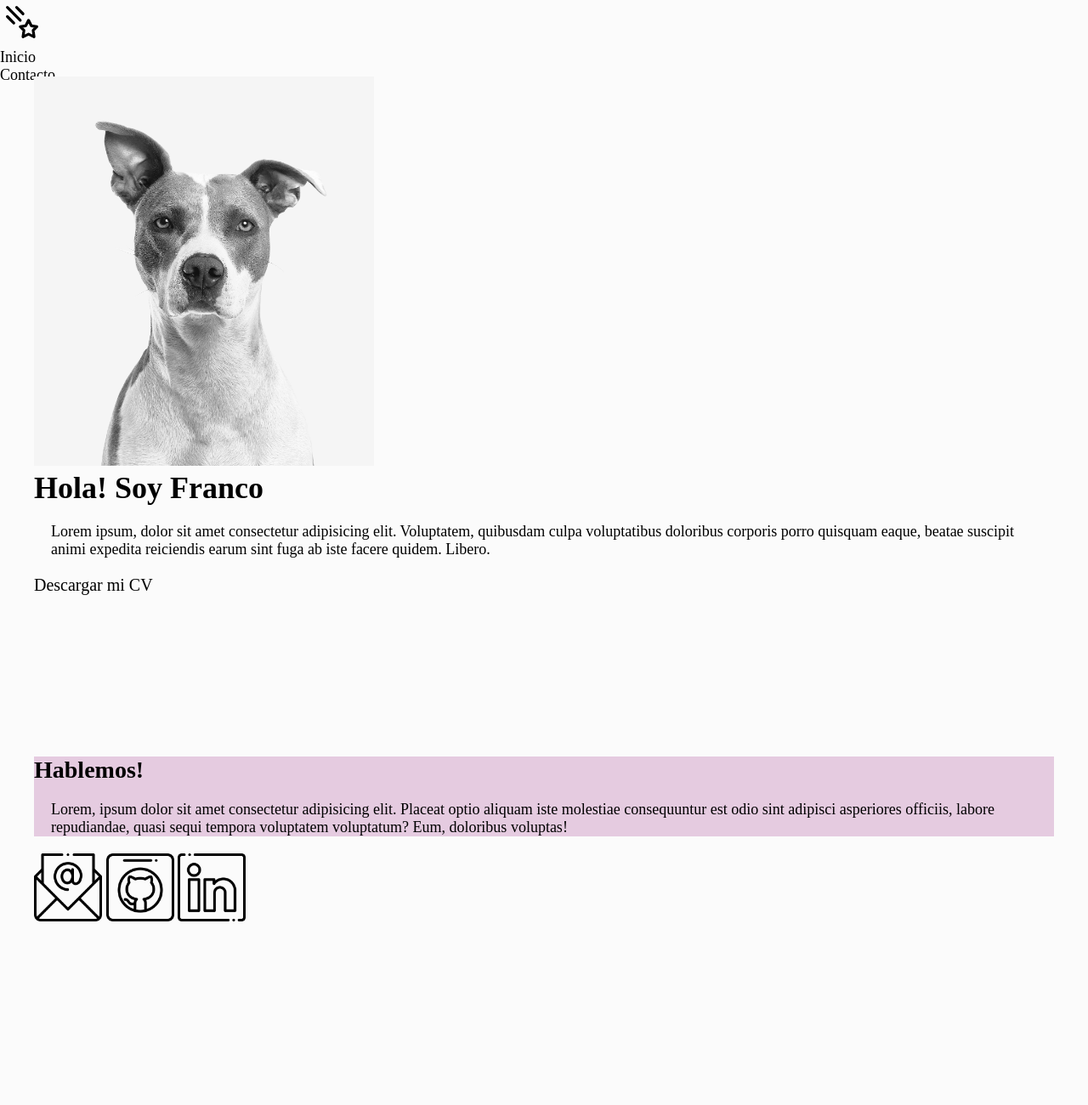
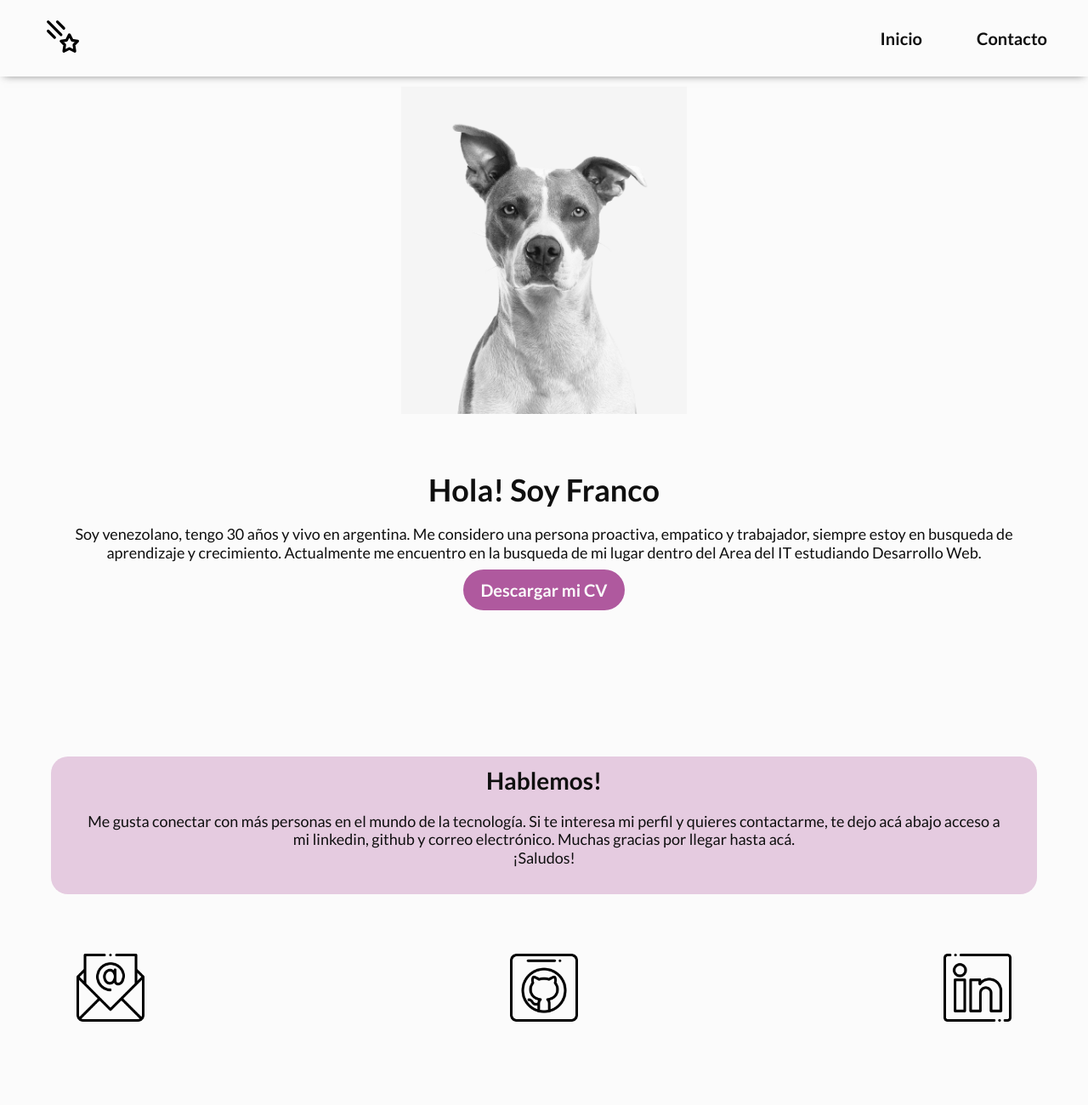
Before and after one commit to FrancoBalbo/Proyecto-FrancoBalbo-, a plain HTML site: page index.html in a window 1280 px wide. Shown: the top 1300 px of the page at 85% size. Drawn offline with Linux system fonts and the light colour scheme.

Commit message:
mi primer commit

```diff
--- a/css/styles.css
+++ b/css/styles.css
@@ -1,12 +1,6 @@
-/* En este archivo escriban su CSS */
+@import url('https://fonts.googleapis.com/css2?family=Lato:wght@400;700&display=swap');
 
-/* Fonts */
-/* Importar aquí la font */
-
-
-/* Aquí les dejamos como ayuda este "reset" en el cual ajustamos algunas propiedades
-*  cuyos valores asigna por defecto el navegador.
-*/
+/* Aquí les dejamos como ayuda este "reset" en el cual ajustamos algunas propiedades cuyos valores asigna por defecto el navegador. */
 
 /* Reset */
 * {
@@ -28,18 +22,22 @@ a {
     color: inherit;
 }
 
-/* Este max-width es para que el contenido no se "estire" demasiado hacia los costados y
-*  el margin: auto; para tenerlo centrado fácilmente ;)
-*/
+/* Este max-width es para que el contenido no se "estire" demasiado hacia los costados y el margin: auto; para tenerlo centrado fácilmente ;) */
 
 main {
     max-width: 1200px;
     margin: auto;
 }
 
+/* Etiquetas Proyecto */
+
 body {
     background-color: #fbfbfb;
     font-size: 18px;
+    font-family: 'Lato', sans-serif;
+    line-height: 1.2;
+    color: #0f0f0f;
+    text-align: center ;
 }
 
 h1 {
@@ -49,53 +47,84 @@ h1 {
 h2 {
     font-size: 28px;
 }
-header {
-    height: 90px;
-}
-
-section {
-    min-height: 100vh;
-}
 
 p {
     margin: 20px;
 }
 
+header {
+    position: fixed;
+    display: flex;
+    justify-content: space-between;
+    align-items: center;
+    padding: 16px;
+    height: 90px;
+    width: 100%;
+    background-color: #fbfbfb;
+    box-shadow: 0px 3px 10px -5px #5f5f5f;
+    font-weight: 700;
+}
+
+
+section {
+    min-height: 100vh;
+    padding-top: 70px;
+}
+
+.logo {
+    margin-left: 32px;
+}
+
+.menu {
+    display: flex;
+    font-size: 20px;
+}
+
+.menu li a {
+    padding: 32px;
+}
+
 .fotoPerfil {
     width: 400px;
+    max-width: 100%;
+    padding: 32px;
+    margin-bottom: 32px;
 }
 
 .boton {
     font-size: 20px;
+    background-color: #af599e;
+    color: #fbfbfb;
+    padding: 12px 20px;
+    border-radius: 50px;
+    font-weight: 700;
+}
+
+.hablemos {
+    background-color: rgba(175, 89, 158, 0.3);
+    margin: 20px;
+    padding: 12px 20px;
+    border-radius: 20px;
+}
+
+.redes {
+    display: flex;
+    justify-content: space-between;
+    align-items: flex-end;
+    margin: 50px;
+    margin-top: 70px;
 }
 
 .redes img {
     width: 5rem;
 }
 
-.hablemos {
-    background-color: rgba(175, 89, 158, 0.3);
-}
-
 footer {
     height: 90px;
     background-color: #af599e;
+    color: #fbfbfb;
+    font-size: 16px;
+    display: flex;
+    justify-content: center;
+    align-items: center;
 }
-
-/* Recomendaciones!
-*  - Comenzar desde lo más general y luego ir hacia lo mas específico, asignando primero
-*    "estilos generales". Una buena idea sería comenzar por el <body> ;)
-*
-*  - Recuerden que queremos evitar "repetir código", en CSS usando la cualidad de la herencia
-*    podemos setear ciertas propiedades en un elemento padre y dejar que sean heredadas (por ejemplo: font-size)
-*
-*  - Nadie sabe todas las propiedades CSS de memoria, si no saben como hacer algo no lo recuerdan, la respuesta
-*    pueden encontrarla buscando en la web algo como "CSS como hacer ... " o "propiedad css para hacer ..."
-*
-*  - Usen mucho las herramientas para desarrolladores del navegador para ir
-*    probando el CSS que escriben, resolver dudas y problemas.
-*
-*  - Paciencia, resiliencia y creatividad! No se desanimen, las primeras experiencias maquetando con HTML y CSS
-*    pueden ser frustrantes, pero estas habilidades se van desarrollando con la experiencia, es como aprender
-*    un trabajo manual, hacer una artesanía, tocar un instrumento musical... la práctica es todo!
-*/
--- a/index.html
+++ b/index.html
@@ -6,16 +6,18 @@
     <meta name="viewport" content="width=device-width, initial-scale=1.0">
     <title>Franco Alfonso Balbo Medina</title>
 
-    <!-- CSS -->
+    <link rel="preconnect" href="https://fonts.googleapis.com">
+    <link rel="preconnect" href="https://fonts.gstatic.com" crossorigin>
+    <link href="https://fonts.googleapis.com/css2?family=Lato:wght@400;700&display=swap" rel="stylesheet">
+
     <link rel="stylesheet" href="css/styles.css">
-
 </head>
 
 <body>
 
     <header>
-        <nav>
-            <a href="#inicio">
+        <div class="logo">
+            <a href="logo">
                 <svg xmlns="http://www.w3.org/2000/svg" class="icon icon-tabler icon-tabler-comet" width="52" height="52" viewBox="0 0 24 24" stroke-width="1.5" stroke="#000000" fill="none" stroke-linecap="round" stroke-linejoin="round">
                     <path stroke="none" d="M0 0h24v24H0z" fill="none"/>
                     <path d="M15.5 18.5l-3 1.5l.5 -3.5l-2 -2l3 -.5l1.5 -3l1.5 3l3 .5l-2 2l.5 3.5z" />
@@ -24,6 +26,9 @@
                     <line x1="4" y1="9" x2="7.5" y2="12.5" />
                 </svg>
             </a>
+        </div>
+
+        <nav>
             <ul class="menu">
                 <li>
                     <a href="#inicio">Inicio</a>
@@ -42,7 +47,7 @@
             <article class="presentacion">
                 <h1>Hola! Soy Franco</h1>
 
-                <p>Lorem ipsum, dolor sit amet consectetur adipisicing elit. Voluptatem, quibusdam culpa voluptatibus doloribus corporis porro quisquam eaque, beatae suscipit animi expedita reiciendis earum sint fuga ab iste facere quidem. Libero.
+                <p>Soy venezolano, tengo 30 años y vivo en argentina. Me considero una persona proactiva, empatico y trabajador, siempre estoy en busqueda de aprendizaje y crecimiento. Actualmente me encuentro en la busqueda de mi lugar dentro del Area del IT estudiando Desarrollo Web.
                 </p>
 
                 <a class="boton" href="#">Descargar mi CV</a>
@@ -53,7 +58,7 @@
             <article class="hablemos">
                 <h2>Hablemos!</h2>
 
-                <p>Lorem, ipsum dolor sit amet consectetur adipisicing elit. Placeat optio aliquam iste molestiae consequuntur est odio sint adipisci asperiores officiis, labore repudiandae, quasi sequi tempora voluptatem voluptatum? Eum, doloribus voluptas!
+                <p>Me gusta conectar con más personas en el mundo de la tecnología. Si te interesa mi perfil y quieres contactarme, te dejo acá abajo acceso a mi linkedin, github y correo electrónico. Muchas gracias por llegar hasta acá. <br> ¡Saludos!
                 </p>
             </article>
 
```
